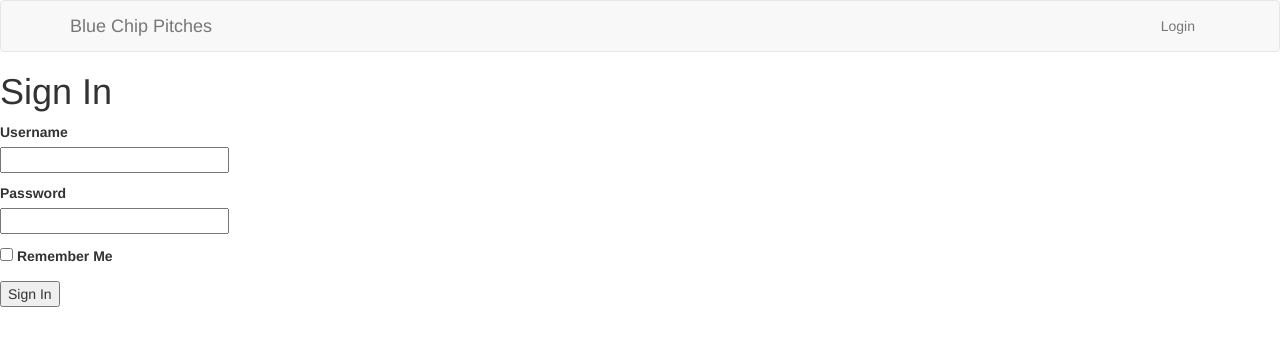
After one commit to John-Kimani/Blue_Chip_Pitch_App, a Flask app: page /login in a window 1280 px wide. The commit adds this page. Shown: the top 346 px of the page. Run offline with Flask 2, Linux system fonts and the light colour scheme; some libraries are stand-ins or nearby versions.

Commit message:
Dev: Creates user login form Login form login

```diff
--- /dev/null
+++ b/app/forms.py
@@ -0,0 +1,9 @@
+from flask_wtf import FlaskForm
+from wtforms import StringField, PasswordField, BooleanField, SubmitField
+from wtforms.validators import DataRequired
+
+class LoginForm(FlaskForm):
+    username = StringField('Username', validators=[DataRequired()])
+    password = PasswordField('Password', validators=[DataRequired()])
+    remember_me = BooleanField('Remember Me')
+    submit = SubmitField('Sign In')
--- a/app/routes.py
+++ b/app/routes.py
@@ -1,9 +1,22 @@
 from flask import render_template
 from app import app
+from app.forms import LoginForm
 
 
 @app.route('/')
 @app.route('/index')
 def index():
+    '''
+    View function that set display on home page
+    '''
     title = "HOME"
     return render_template('index.html', title=title)
+
+@app.route('/login')
+def login():
+    '''
+    View function that set display on login page
+    '''
+    form = LoginForm()
+    title = "LogIn"
+    return render_template('login.html', title=title, form=form )
--- a/app/templates/base.html
+++ b/app/templates/base.html
@@ -8,9 +8,7 @@
 
 {% block title %}
     {% if title %}
-    <title>
         {{ title }} - BlueChip
-    </title>
     {% else %}
         Welcome to Blue Chip
     {% endif %}
@@ -27,11 +25,11 @@
                     <span class="icon-bar"></span>
                     <span class="icon-bar"></span>
                 </button>
-                <a class="navbar-brand" href=" # ">Blue Chip Pitches</a>
+                <a class="navbar-brand" href="/index">Blue Chip Pitches</a>
             </div>
             <div class="collapse navbar-collapse" id="bs-example-navbar-collapse-1">
                 <ul class="nav navbar-nav navbar-right">
-                    <li><a href=" # ">Documentation</a></li>
+                    <li><a href="/login">Login</a></li>
                 </ul>
             </div>
         </div>
--- /dev/null
+++ b/app/templates/login.html
@@ -0,0 +1,19 @@
+{% extends "base.html" %}
+
+{% block content %}
+    <h1>Sign In</h1>
+    <form action="" method="post" novalidate>
+        {{form.hidden_tag() }}
+        <!-- security feature to protect forms -->
+        <p>
+            {{ form.username.label }} <br>
+            {{ form.username(size=25) }}
+        </p>
+        <p>
+            {{ form.password.label }} <br>
+            {{ form.password(size=25) }}
+        </p>
+        <p>{{ form.remember_me() }} {{ form.remember_me.label }}</p>
+        <p>{{ form.submit() }}</p>
+    </form>
+{% endblock %}
```
